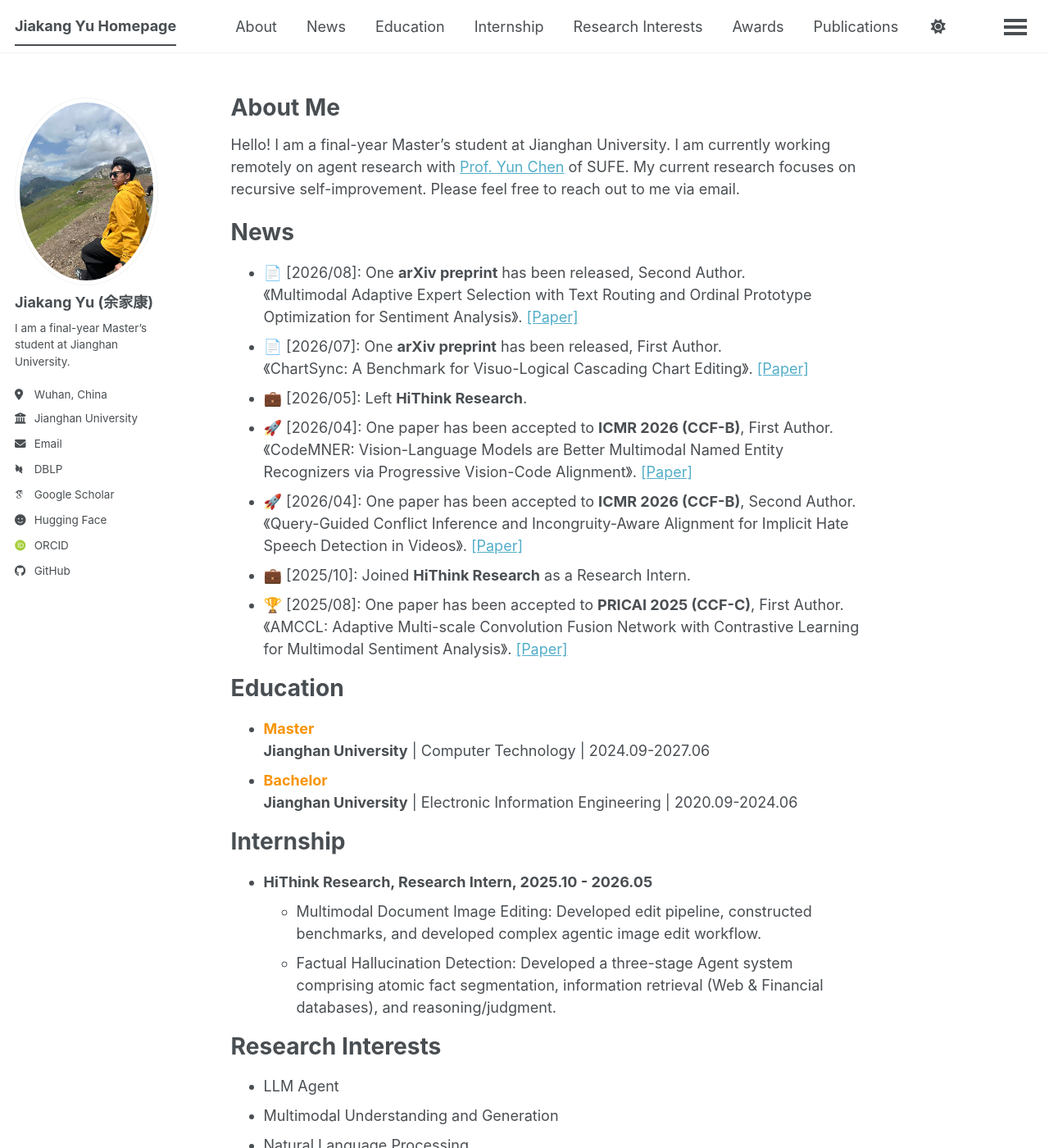
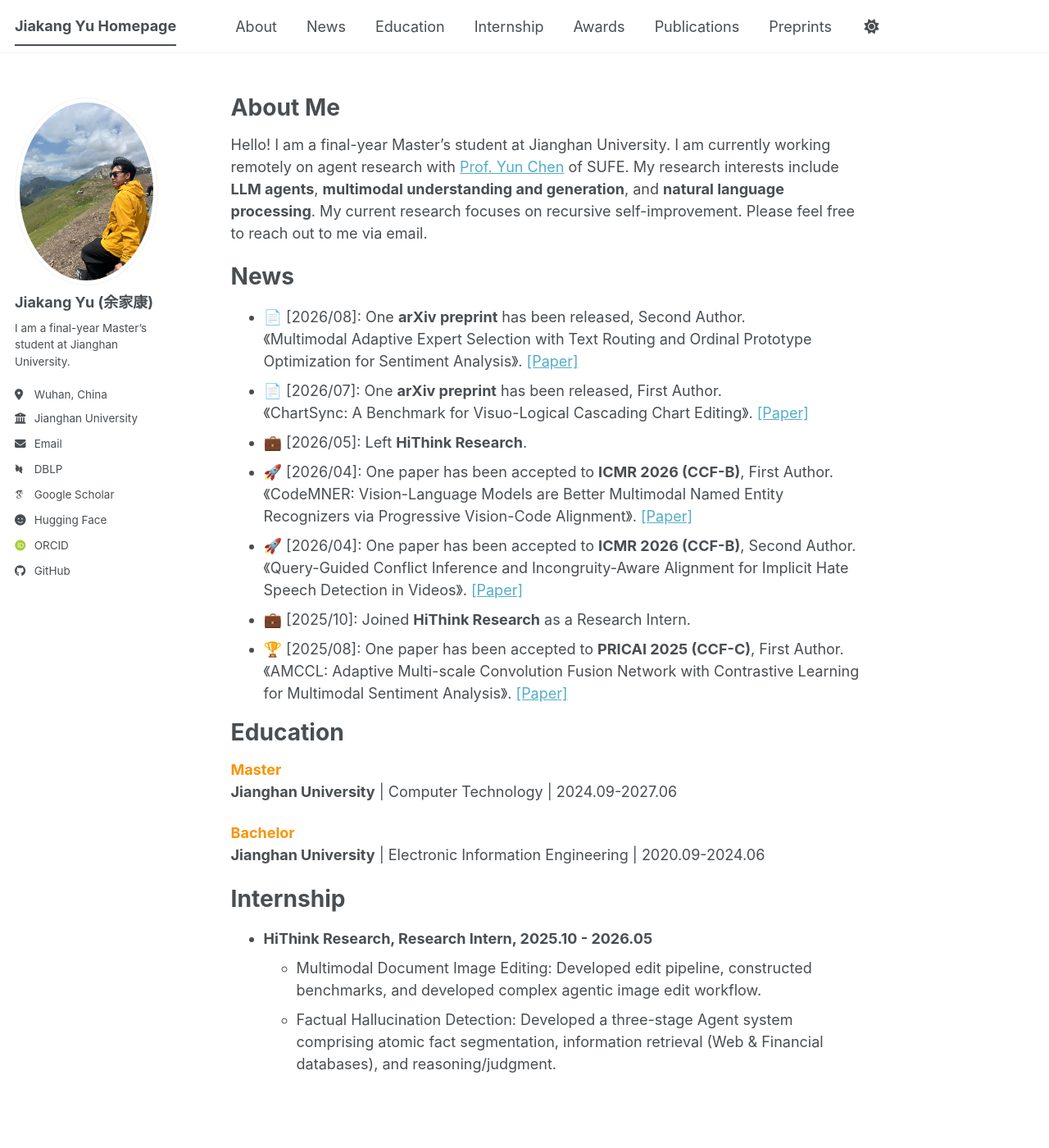
Before and after one commit to kaka-yjk/kaka-yjk.github.io, a Jekyll site: the page built from _pages/about.md, in a window 1280 px wide and 1400 px high. Shown: the whole window at 82% size. Built offline with Jekyll 4.4.1, drawn with Linux system fonts in a browser that asks for light colours; some web fonts are replaced; a script bundle is joined from its source files by our own code; library files that are not in the unit come from our copies.

Commit message:
Move research interests into bio and simplify education

```diff
--- a/_data/navigation.yml
+++ b/_data/navigation.yml
@@ -11,9 +11,6 @@ main:
   - title: "Internship"
     url: /#intern
 
-  - title: "Research Interests"
-    url: /#research-interests
-
   - title: "Awards"
     url: /awards/
 
--- a/_pages/about.md
+++ b/_pages/about.md
@@ -10,7 +10,7 @@ redirect_from:
 
 <h1 id="about">About Me</h1>
 
-Hello! I am a final-year Master's student at Jianghan University. I am currently working remotely on agent research with [Prof. Yun Chen](https://scai.sufe.edu.cn/cy/main.htm) of SUFE. My current research focuses on recursive self-improvement. Please feel free to reach out to me via email.
+Hello! I am a final-year Master's student at Jianghan University. I am currently working remotely on agent research with [Prof. Yun Chen](https://scai.sufe.edu.cn/cy/main.htm) of SUFE. My research interests include **LLM agents**, **multimodal understanding and generation**, and **natural language processing**. My current research focuses on recursive self-improvement. Please feel free to reach out to me via email.
 
 <h1 id="news">News</h1>
 * 📄 [2026/08]: One **arXiv preprint** has been released, Second Author.<br>
@@ -24,17 +24,13 @@ Hello! I am a final-year Master's student at Jianghan University. I am currently
 * 🏆 [2025/08]: One paper has been accepted to **PRICAI 2025 (CCF-C)**, First Author. 《AMCCL: Adaptive Multi-scale Convolution Fusion Network with Contrastive Learning for Multimodal Sentiment Analysis》. [[Paper]](https://doi.org/10.1007/978-981-95-7081-2_34)
 
 <h1 id="education">Education</h1>
-* <strong class="education-degree">Master</strong><br>
-  **Jianghan University** | Computer Technology | 2024.09-2027.06
-* <strong class="education-degree">Bachelor</strong><br>
-  **Jianghan University** | Electronic Information Engineering | 2020.09-2024.06
+<p><strong class="education-degree">Master</strong><br>
+<strong>Jianghan University</strong> | Computer Technology | 2024.09-2027.06</p>
+
+<p><strong class="education-degree">Bachelor</strong><br>
+<strong>Jianghan University</strong> | Electronic Information Engineering | 2020.09-2024.06</p>
 
 <h1 id="intern">Internship</h1>
 * **HiThink Research, Research Intern, 2025.10 - 2026.05**
   * Multimodal Document Image Editing: Developed edit pipeline, constructed benchmarks, and developed complex agentic image edit workflow.
   * Factual Hallucination Detection: Developed a three-stage Agent system comprising atomic fact segmentation, information retrieval (Web & Financial databases), and reasoning/judgment.
-
-<h1 id="research-interests">Research Interests</h1>
-* LLM Agent
-* Multimodal Understanding and Generation
-* Natural Language Processing
```
